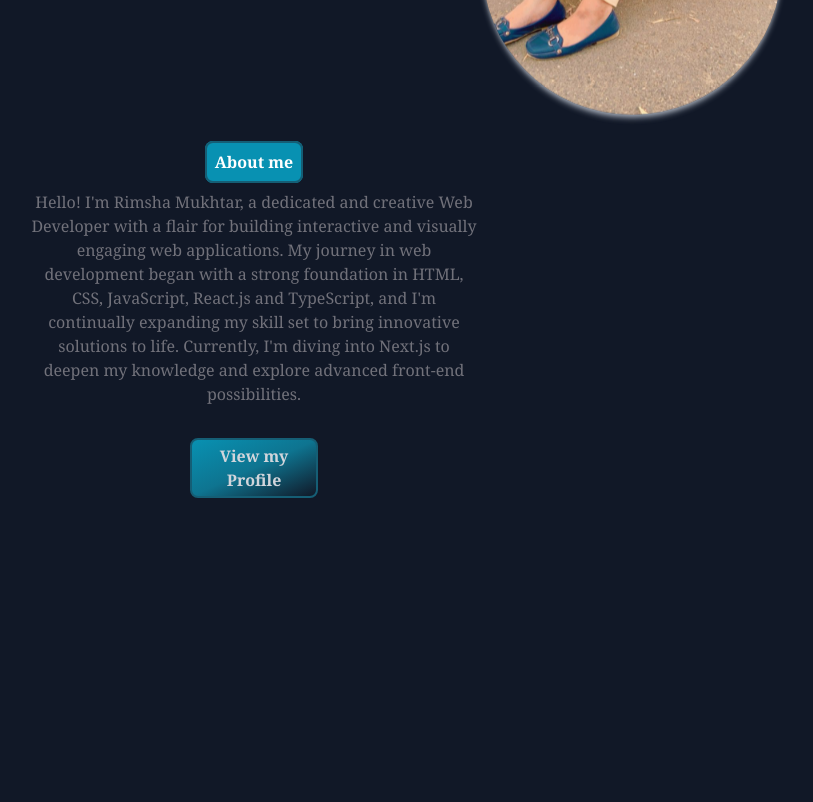
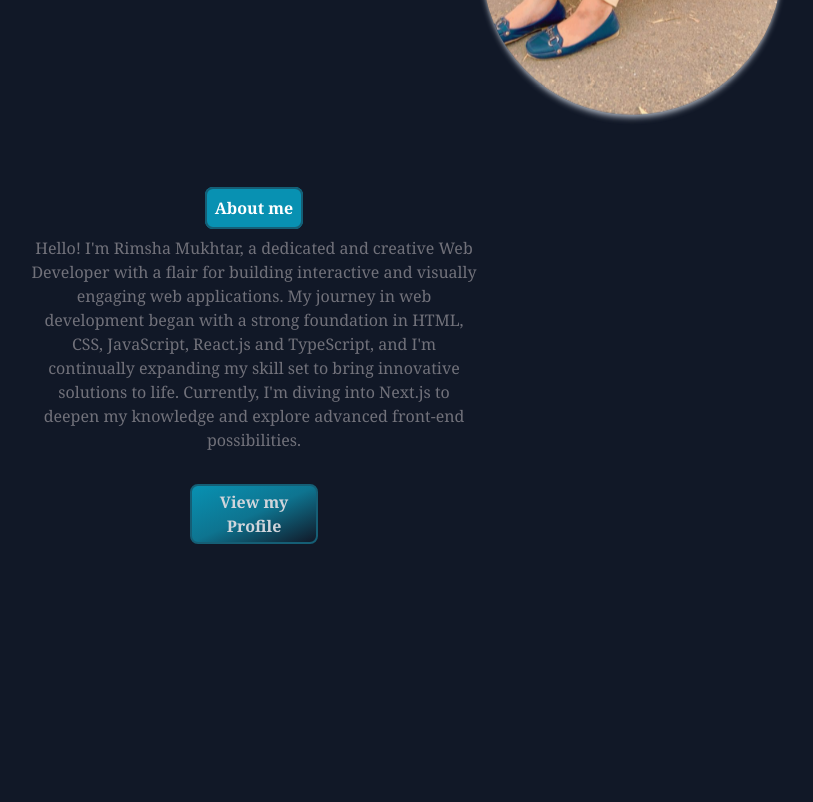
Before and after one commit to rimshamukhtar/Portfolio-using-Tailwind-Css, a Next.js app: page / in a window 1280 px wide. Shown: the part 740-1542 px from the top of the page, without its empty margins (386-1199 px from the left). Built offline with nearby package versions, Linux system fonts and the light colour scheme.

Commit message:
Update About.tsx

```diff
--- a/src/components/About.tsx
+++ b/src/components/About.tsx
@@ -3,7 +3,7 @@ import Link from 'next/link';
 
 const About = () => {
   return (
-    <section className="flex justify-center items-center h-auto sm:h-96 bg-gray-900 px-4">
+    <section className="flex justify-center items-center bg-gray-900 px-4 py-8 sm:py-12">
       <div className="w-full max-w-lg text-center text-zinc-500 font-serif p-4">
         <h2>
           <span className="font-bold border-2 border-cyan-800 bg-cyan-600 hover:bg-cyan-700 text-white p-2 rounded-lg">
```
